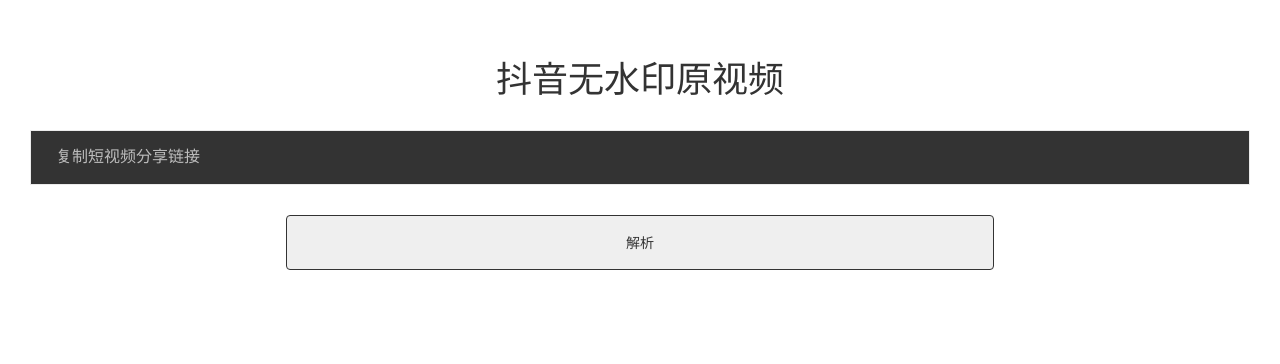
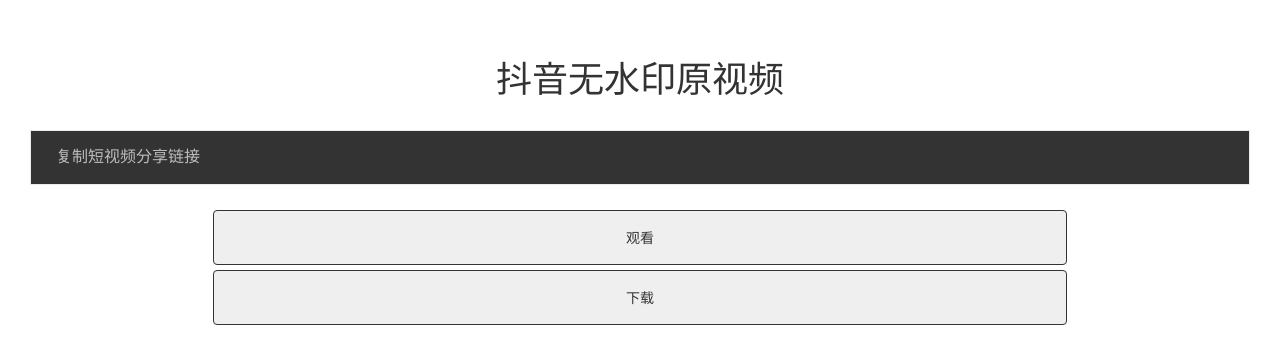
Before and after one commit to xiangjianan/douyin, a Django app: page / in a window 1280 px wide. Shown: the top 364 px of the page. Run offline with Django 3.2, Linux system fonts and the light colour scheme; some libraries are stand-ins or nearby versions.

Commit message:
V1.2.0 观看+下载

```diff
--- a/static/style.css
+++ b/static/style.css
@@ -127,3 +127,20 @@
 	top: 100%;
 	left: 0px;
 }
+
+/*
+按钮
+*/
+.row {
+    position: relative;
+}
+#show {
+    position: absolute;
+    top: 80px;
+    width: 100%;
+}
+#down {
+    position: absolute;
+    top: 140px;
+    width: 100%;
+}
--- a/templates/home.html
+++ b/templates/home.html
@@ -27,25 +27,31 @@
     <div class="row">
         <div class="col-md-12">
             <div class="contact_form ">
-{#                <a href="http://www.helloxjn.com" target="_self">#}
-                    <h1 id="title" style="text-align: center">抖音无水印原视频</h1>
-{#                </a>#}
+                {#                <a href="http://www.helloxjn.com" target="_self">#}
+                <h1 id="title" style="text-align: center">抖音无水印原视频</h1>
+                {#                </a>#}
                 <br>
-                <form method="post">
-                    {% csrf_token %}
-                    <div class="row">
+
+                <div class="row">
+                    <form method="post">
+                        {% csrf_token %}
                         <div class="col-md-12">
                             <div class="form-group">
                                 <input id="content" class="form-control" name="video_url_share" type="text"
                                        placeholder="复制短视频分享链接">
                             </div>
                         </div>
-                        <div class="col-md-offset-1 col-md-10 text-center">
-                            <button id="get-url" class="sim-btn btn-hover-new btn btn-block" type="submit">解析
+                        <div id="down" class="col-md-10 text-center">
+                            <button id="get-url" class="sim-btn btn-hover-new btn btn-block" type="submit">下载
                             </button>
                         </div>
+                    </form>
+                    <div id="show" class="col-md-10 text-center">
+                        <button id="watch" class="sim-btn btn-hover-new btn btn-block">观看
+                        </button>
                     </div>
-                </form>
+                </div>
+                <a id="video_url" rel="nofollow noreferrer" href="#"></a>
             </div>
         </div><!-- end col -->
     </div><!-- end row -->
```
Also changed, not shown: static/contact.js (+30 -0 lines).
